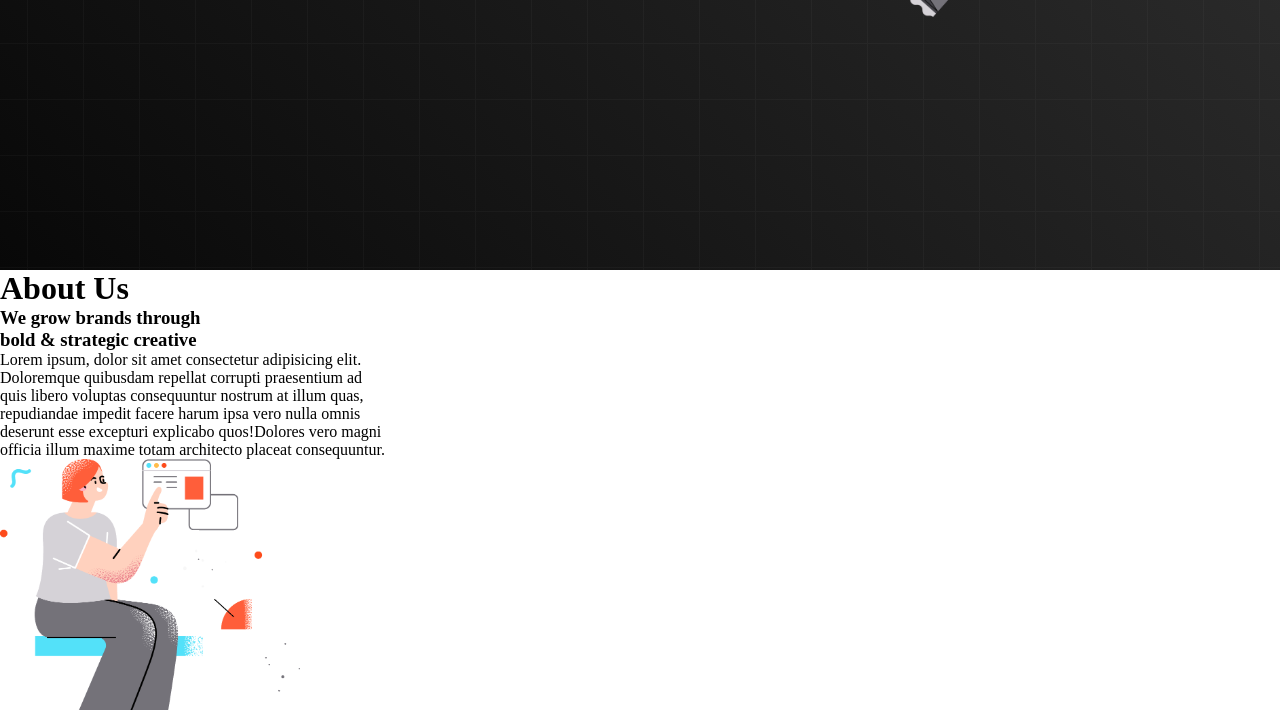
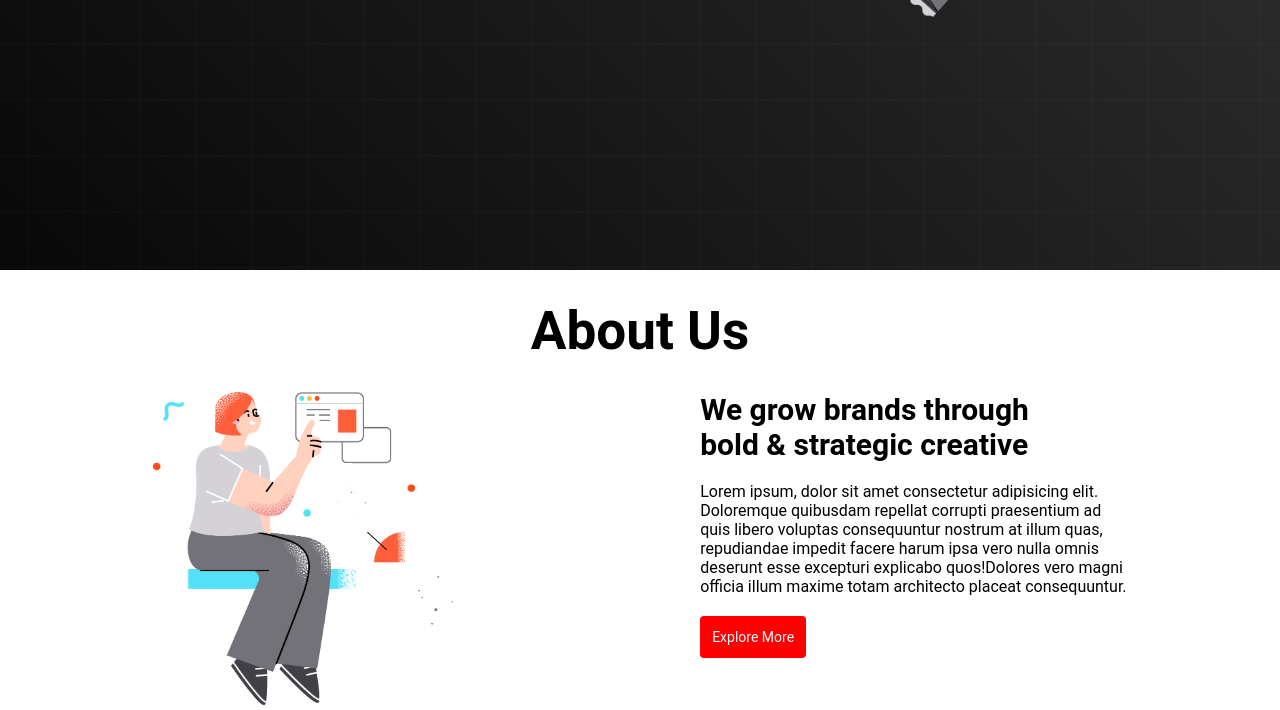
Before and after one commit to imalriyad/first-project-, a plain HTML site: page index.html in a window 1280 px wide. Shown: the part 602-1312 px from the top of the page. Drawn offline with Linux system fonts and the light colour scheme.

Commit message:
add about us section

```diff
--- a/index.html
+++ b/index.html
@@ -47,17 +47,17 @@
      </div>
 
      <!-- about section -->
+     <h1 class="about-tittle">About Us</h1>
      <div class="about-div">
-         <h1 class="about-tittle">About Us</h1>
-     </div>
           <div class="texts-div">
-            <h3>We grow brands through <br> bold & strategic creative</h3>
+            <h3 class="headline">We grow brands through <br> bold & strategic creative</h3>
 
-            <p>Lorem ipsum, dolor sit amet consectetur adipisicing elit. <br> Doloremque quibusdam repellat corrupti praesentium ad <br> quis libero voluptas consequuntur nostrum at illum quas, <br>repudiandae impedit facere harum ipsa vero nulla omnis <br>deserunt esse excepturi explicabo quos!Dolores vero magni <br> officia illum maxime totam architecto placeat consequuntur.</p>
+            <p class="text">Lorem ipsum, dolor sit amet consectetur adipisicing elit. <br> Doloremque quibusdam repellat corrupti praesentium ad <br> quis libero voluptas consequuntur nostrum at illum quas, <br>repudiandae impedit facere harum ipsa vero nulla omnis <br>deserunt esse excepturi explicabo quos!Dolores vero magni <br> officia illum maxime totam architecto placeat consequuntur.</p><button class="btn"><a class="btn-a" href="#">Explore More</a> </button>
           </div>
           <div class="image-div">
            <img class="about-img" src="./images/section.png" alt="">
           </div>
+        </div>
 
         <footer></footer>
     </main>
--- a/style.css
+++ b/style.css
@@ -1,6 +1,7 @@
 *{
     margin: 0px;
     padding: 0px;
+    font-family: roboto;
 }
 
 /* hedaer part */
@@ -22,7 +23,6 @@
     color: aliceblue;
     margin-left: 30px;
     font-size: 18px;
-    font-family: roboto;
     font-weight: 700px;
     list-style: none;
 
@@ -42,12 +42,10 @@
 .text-div > h1{
     color: aliceblue;
     font-size: 50px;
-    font-family: roboto;
     margin: 15px 0px;
 }
 .text-div > p{
     color: aliceblue;
-    font-family: roboto;
     font-size: 18px;
     margin: 15px 0px;
 }
@@ -55,7 +53,6 @@
 .btn-a{
     color: aliceblue;
     font-size: 14px;
-    font-family: roboto;
     text-decoration: none;
 
 }
@@ -77,16 +74,34 @@
     padding: 13px 11px;
 
 }
+
+/* about us section */
+
+.about-tittle{
+    text-align: center;
+    font-size: 53px;
+    margin-top: 30px;
+}
 .about-div{
+  padding: 30px;
+  display: flex;
+  flex-direction: row-reverse;
+  justify-content: space-around;
+
+}
+.headline{
+    font-size: 30px;
+}
+.text{
+    margin: 20px 0px;
 
 
 }
-/* about us section */
-.about-tittle{
-    /* text-align: center;
-    font-size: 53px;
-    margin-top: 25px; */
+.text-div{
+    margin-top: 30px;
 }
+
 .about-img{
     width: 300px;
+
 }
```
